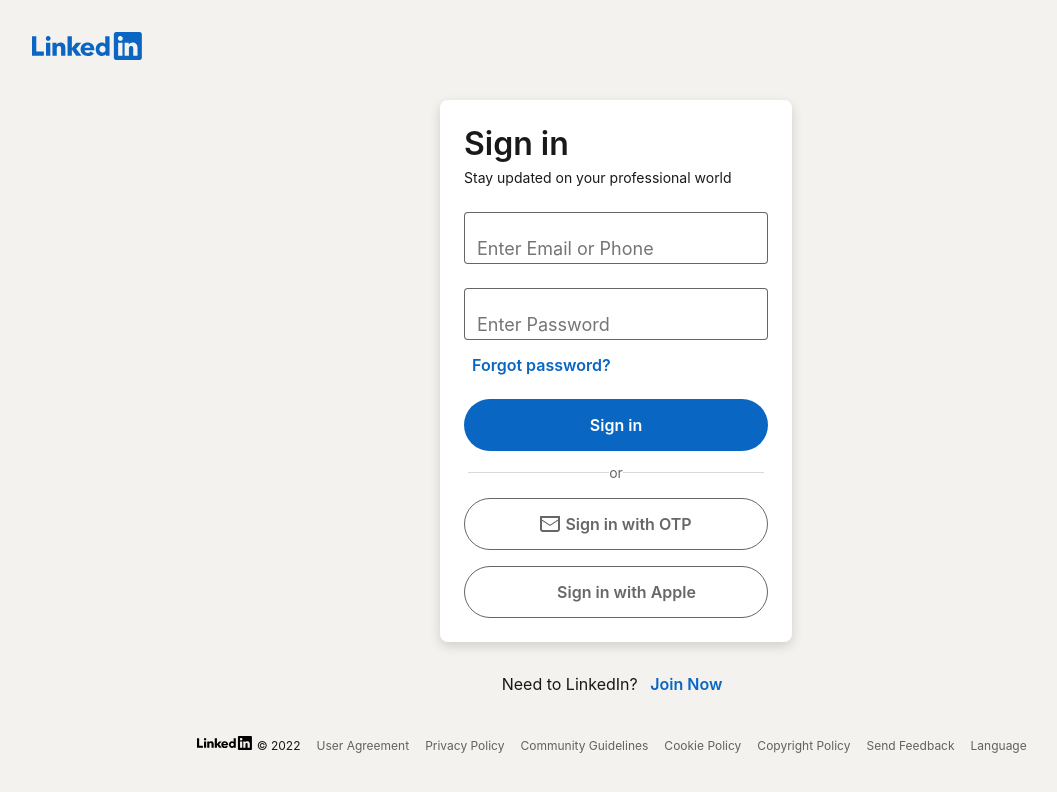
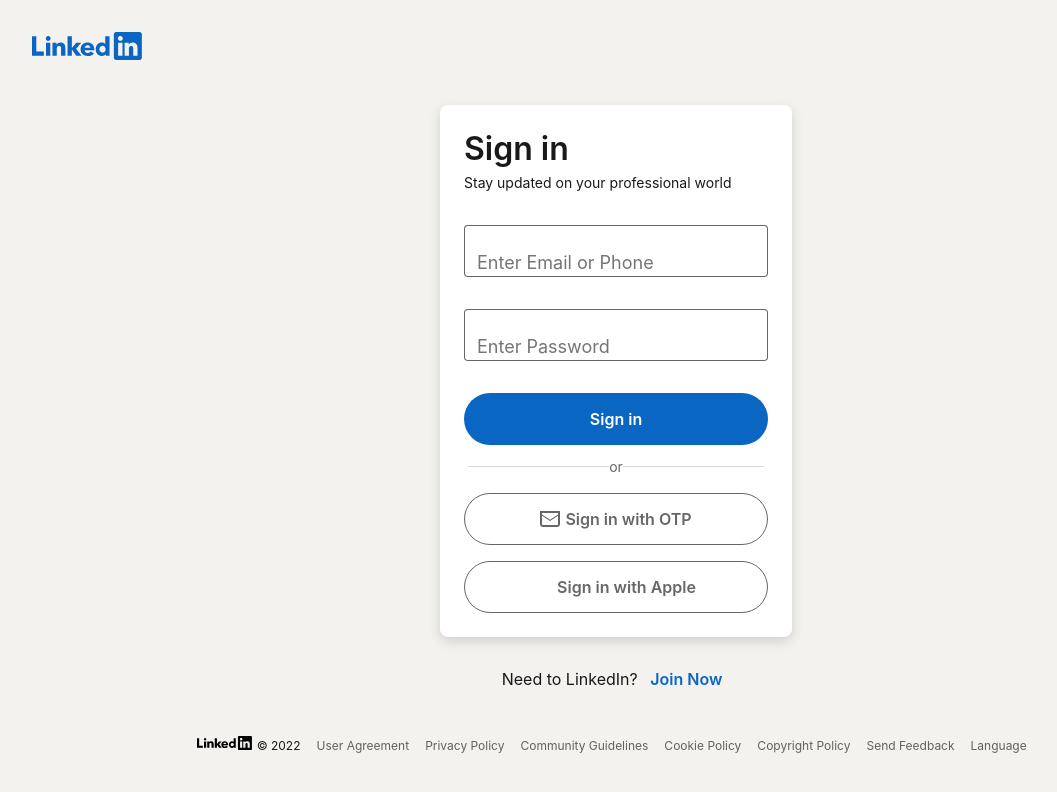
Before and after one commit to DhruboSaeed/deploy, a React (Create React App) app: page / in a window 1280 px wide. Shown: the top 792 px of the page, without its empty margins (24-1081 px from the left). Built offline with nearby package versions, Linux system fonts and the light colour scheme; some icons are missing.

Commit message:
adding reusable inputField

```diff
--- a/package.json
+++ b/package.json
@@ -17,7 +17,8 @@
     "react-modal": "^3.14.4",
     "react-router-dom": "^6.2.1",
     "react-scripts": "5.0.0",
-    "web-vitals": "^2.1.3"
+    "web-vitals": "^2.1.3",
+    "yup": "^0.32.11"
   },
   "scripts": {
     "start": "react-scripts start",
--- a/src/App.js
+++ b/src/App.js
@@ -1,10 +1,13 @@
-import React from "react";
+import React, { useState } from "react";
 import { BrowserRouter as Router, Route, Routes } from "react-router-dom";
 import "./App.css";
 import Login from "./components/Login/Login";
 import HomePage from './components/MainBody/Home'
 
 function App() {
+
+ const [isLogged, setisLogged] = useState(false)
+
   return (
     <Router>
       <div className="App">
--- /dev/null
+++ b/src/components/InputField/InputField.js
@@ -0,0 +1,16 @@
+import React from "react";
+import "../Login/login.css";
+import { Field, ErrorMessage } from "formik";
+import TextError from "./TextError";
+
+function InputField(props) {
+  const { label, name, ...rest } = props;
+  return (
+      <div className="input">
+        <Field id={name} name={name} {...rest} />
+        <ErrorMessage name={name} component={TextError} />
+      </div>
+  );
+}
+
+export default InputField;
--- /dev/null
+++ b/src/components/InputField/TextError.js
@@ -0,0 +1,8 @@
+import React from "react";
+import "../Login/login.css";
+
+function TextError(props) {
+  return <div className="errorText">{props.children}</div>;
+}
+
+export default TextError;
--- a/src/components/Login/Login.js
+++ b/src/components/Login/Login.js
@@ -4,9 +4,10 @@
 import { ReactComponent as OTPlogo } from "./otp.svg";
 import { ReactComponent as AppleLogo } from "./apple.svg";
 import { ReactComponent as FooterLogo } from "./footer-logo.svg";
-import { useFormik } from "formik";
-import { validate } from "../Utility";
+import { Formik, Form } from "formik";
+import * as Yup from "yup";
 import "./login.css";
+import Input from "../InputField/InputField";
 
 function Login() {
   let navigate = useNavigate();
@@ -15,25 +16,22 @@
     password: "admin",
   };
 
-  const formik = useFormik({
-    initialValues: {
+  const initialValues = {
     email: "",
     password: "",
-    },
-    validate,
-    onSubmit: (values) => {
-      console.log("Values", values);
-      console.log("User", user);
+  };
+  const validationSchema = Yup.object({
+    email: Yup.string().required("Required"),
+    password: Yup.string().required("Required"),
+  });
+  const onSubmit = (values) => {
     if (JSON.stringify(user) === JSON.stringify(values)) {
-        // console.log("Done");
-        navigate('/home');
-
+      navigate("/home");
     } else {
       console.log("Not Done");
       window.alert("Password or Email not Matched!!");
     }
-    },
-  });
+  };
 
   return (
     <div className="app-container">
@@ -54,42 +52,27 @@
               </p>
             </div>
 
-            <form onSubmit={formik.handleSubmit}>
+            <Formik
+              initialValues={initialValues}
+              validationSchema={validationSchema}
+              onSubmit={onSubmit}
+            >
+              {(formik) => (
+                <Form>
                   <div className="form-section">
                     <div className="your-input">
-                  <input
+                      <Input
+                        type="email"
                         name="email"
-                    type="text"
-                    className="input"
                         placeholder="Enter Email or Phone"
-                    onChange={formik.handleChange}
-                    onBlur={formik.handleBlur}
-                    value={formik.values.email}
                       />
-                  {formik.touched.email && formik.errors.email ? (
-                    <div className="errorText">{formik.errors.email}</div>
-                  ) : null}
                     </div>
                     <div className="your-input">
-                  <input
+                      <Input
+                        type="password"
+                        placeholder="Enter Password"
                         name="password"
-                    type="password"
-                    className="input"
-                    placeholder="Enter Password"
-                    value={formik.values.password}
-                    onChange={formik.handleChange}
-                    onBlur={formik.handleBlur}
                       />
-                  {formik.touched.password && formik.errors.password ? (
-                    <div className="errorText">{formik.errors.password}</div>
-                  ) : null}
-                </div>
-
-                <div className="forgot-password">
-                  <a href="/" className="forgot-password-link">
-                    {" "}
-                    Forgot password?{" "}
-                  </a>
                     </div>
                     <div className="signup-button">
                       <button className="button-1" type="submit">
@@ -97,7 +80,9 @@
                       </button>
                     </div>
                   </div>
-            </form>
+                </Form>
+              )}
+            </Formik>
 
             <div className="alternative-signin-container">
               <div className="or-separator">
--- a/src/components/Login/login.css
+++ b/src/components/Login/login.css
@@ -71,7 +71,7 @@
   position: relative;
   width: 100%;
   height: 52px;
-  margin-top: 24px;
+  margin-top: 32px;
 }
 
 .your-input input {
@@ -183,7 +183,7 @@
 .signup-button {
   display: flex;
   flex-direction: row;
-  padding-top: 24px;
+  padding-top: 32px;
 }
 
 .or-separator {
@@ -325,3 +325,39 @@
     display: none;
   }
 }
+
+
+
+
+/* Formik */
+
+label {
+  font-weight: bold;
+  display: flex;
+  margin-bottom: 5px;
+}
+
+input + label {
+  font-weight: bold;
+  display: inline-flex;
+  margin-right: 20px;
+}
+
+input[type='email'],
+input[type='password']{
+  width: 100%;
+    height: 52px;
+    outline: none;
+    border: 1px solid rgba(0, 0, 0, 0.6);
+    transition: 0.2s;
+    font-size: 18px;
+    line-height: 1.33333;
+    font-weight: 400;
+    color: rgba(0, 0, 0, 0.9);
+    padding: 28px 12px 6px;
+    border-radius: 4px !important;
+}
+
+.form-control {
+  margin-bottom: 20px;
+}
--- a/src/components/Utility.js
+++ /dev/null
@@ -1,12 +0,0 @@
-export const validate = (values) => {
-    const errors = {};
-
-    if (!values.email) {
-      errors.email = "Email Requried";
-    }
-
-    if (!values.password) {
-      errors.password = "Password Requried";
-    }
-    return errors;
-  };
```
Also changed, not shown: 1 other file (tests, documents, lock files or other folders). Lines whose indentation alone changed are shown as unchanged.
